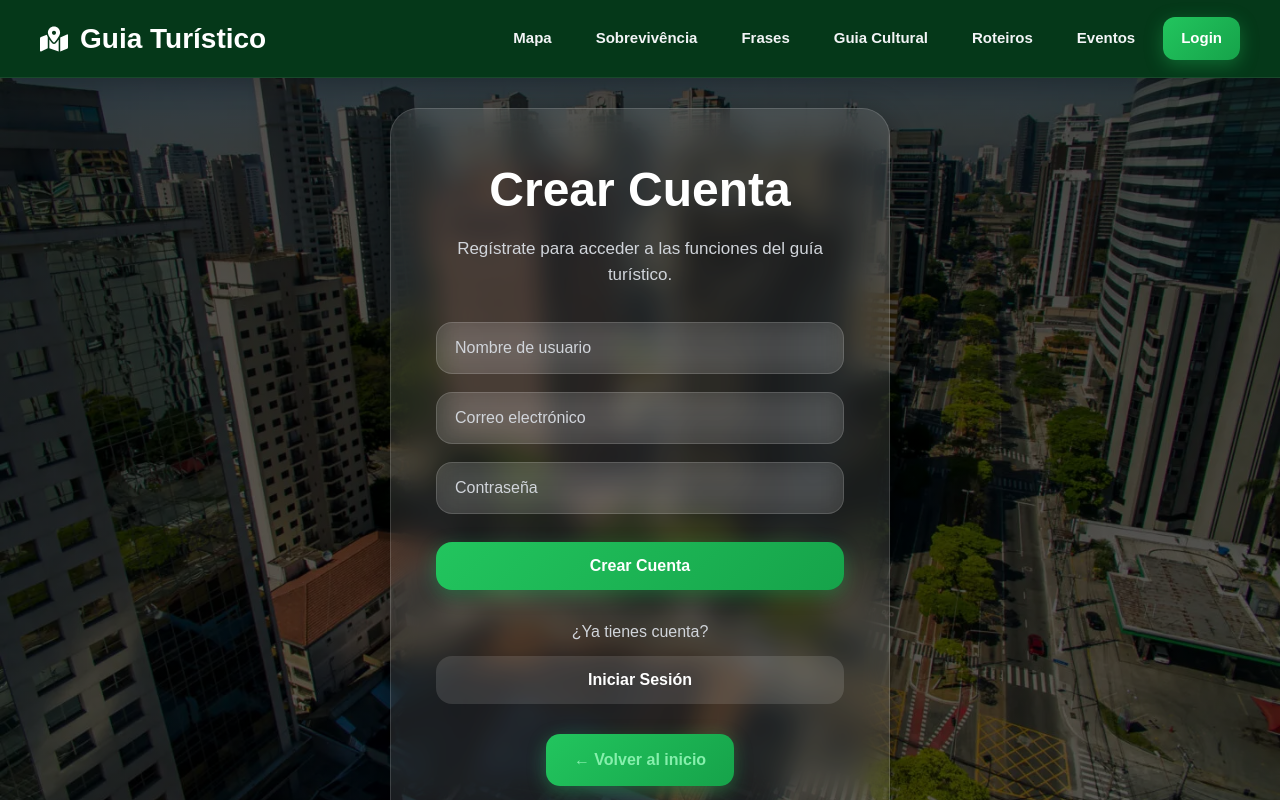
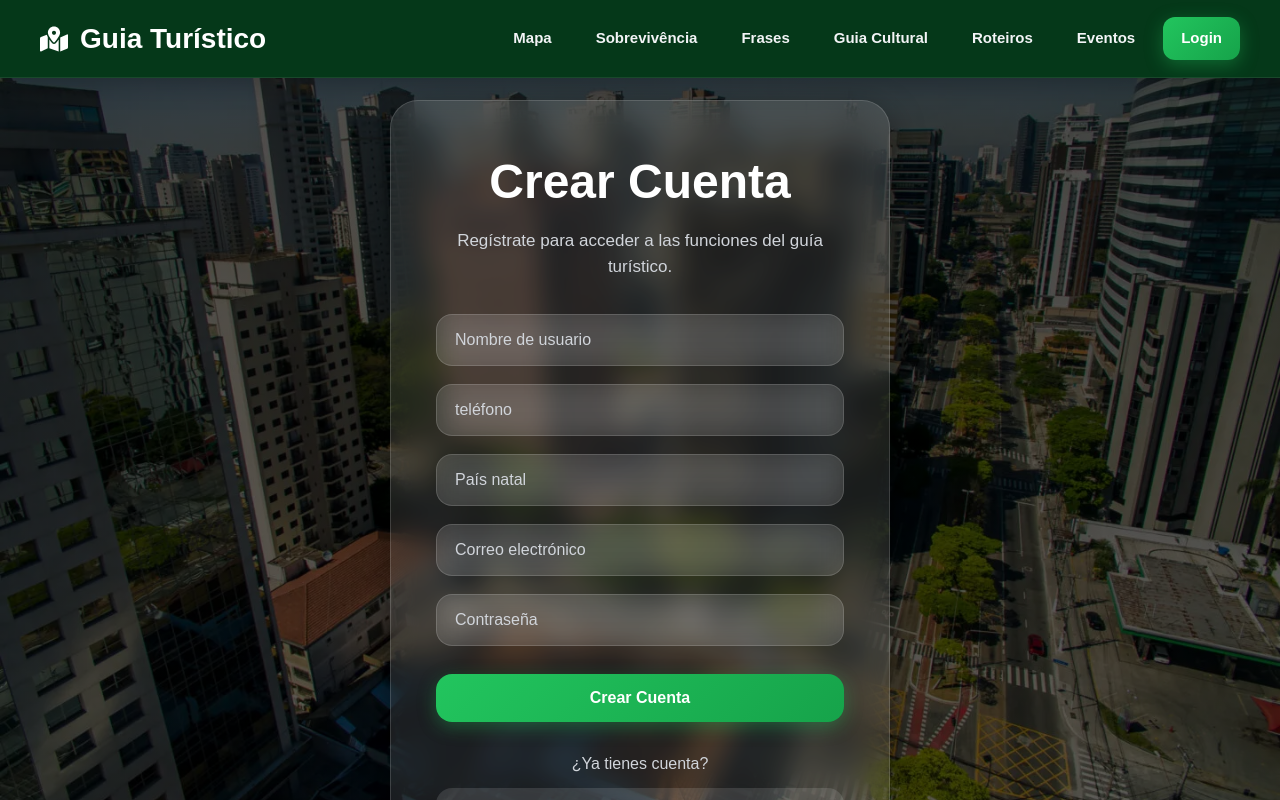
Before and after one commit to Melissa-possato/Guia-Tur-stico-hispanohablates, a React (Vite) app in the folder frontend/: page /cadastrarU in a window 1280 px wide. Built offline with nearby package versions, Linux system fonts and the light colour scheme.

Commit message:
Update CadastrarUsuario.jsx

```diff
--- a/frontend/src/componentes/CadastrarUsuario.jsx
+++ b/frontend/src/componentes/CadastrarUsuario.jsx
@@ -7,6 +7,8 @@ function Cadastro() {
   const [nomeUsuario, setNomeUsuario] = useState("");
   const [senha, setSenha] = useState("");
   const [email, setEmail] = useState("");
+  const[telefone, setTelefone] = useState("");
+  const [paisOrigem, setPaisOrigem] = useState("");
   const navigate = useNavigate();
 
   const handleSubmit = async (e) => {
@@ -20,7 +22,9 @@ function Cadastro() {
         },
         body: JSON.stringify({
           nome_usuario: nomeUsuario,
+          telefone: telefone,
           email: email,
+          paisOrigem: paisOrigem,
           senha: senha
         })
       });
@@ -64,14 +68,29 @@ function Cadastro() {
               onChange={(e) => setNomeUsuario(e.target.value)}
               required
             />
+            <input
+              type="text"
+              placeholder="teléfono"
+              value={telefone}
+              onChange={(e) => setTelefone(e.target.value)}
+              required
+            />
 
             <input
-              type="email"
+              type="text"
+              placeholder="País natal"
+              value={paisOrigem}
+              onChange={(e) => setPaisOrigem(e.target.value)}
+              required
+            />
+            <input
+              type="text"
               placeholder="Correo electrónico"
               value={email}
               onChange={(e) => setEmail(e.target.value)}
               required
             />
+
 
             <input
               type="password"
```
